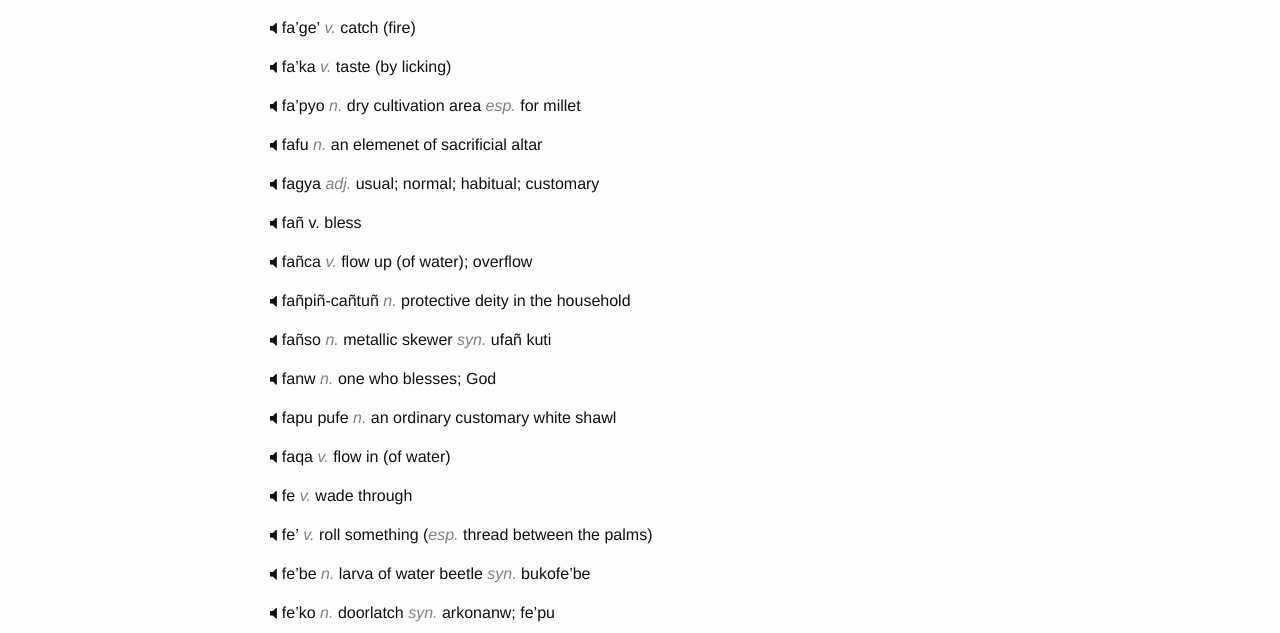
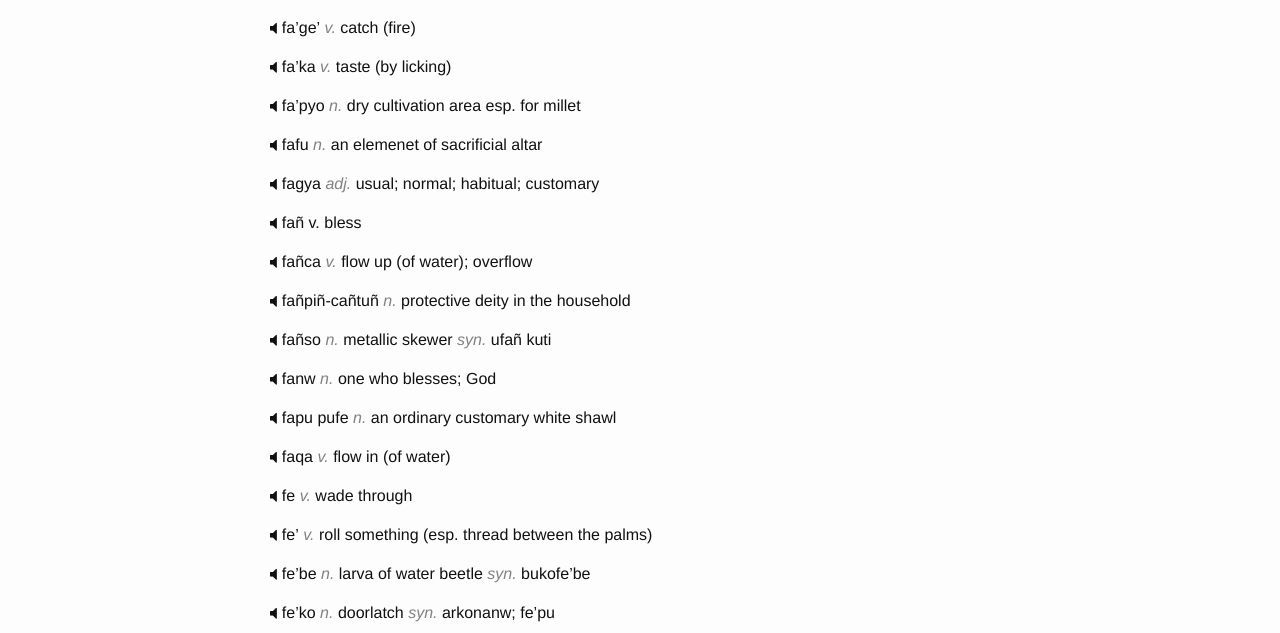
Before and after one commit to hacksparrow/language.apatani.org, a Jekyll site: the page built from dictionary/f.md, in a window 1280 px wide. Shown: the part 266-899 px from the top of the page. Built offline with Jekyll 4.4.1, drawn with Linux system fonts in a browser that asks for light colours; nearby versions of some CDN libraries; some of the changed text lies outside the part shown.

Commit message:
Update f.md

```diff
--- a/dictionary/f.md
+++ b/dictionary/f.md
@@ -13,7 +13,7 @@ __fa'ge'__  _v._  catch (fire)
 
 __fa'ka__ _v._  taste (by licking)
 
-__fa'pyo__  _n._  dry cultivation area _esp._ for millet
+__fa'pyo__  _n._  dry cultivation area esp. for millet
 
 __fafu__  _n._  an elemenet of sacrificial altar
 
@@ -35,7 +35,7 @@ __faqa__  _v._  flow in (of water)
 
 __fe__  _v._  wade through
 
-__fe'__ _v._  roll something (_esp._ thread between the palms)
+__fe'__ _v._  roll something (esp. thread between the palms)
 
 __fe'be__ _n._  larva of water beetle _syn._  bukofe'be
 
@@ -87,7 +87,7 @@ __fo__  _v._  jump
 
 __foo__ _v._  tease out the outer layer of a bamboo as a rope
 
-__fóo__ _v._  collect, _esp._ firewood
+__fóo__ _v._  collect, esp. firewood
 
 __fòobó__ _v._  jump across
 
```
